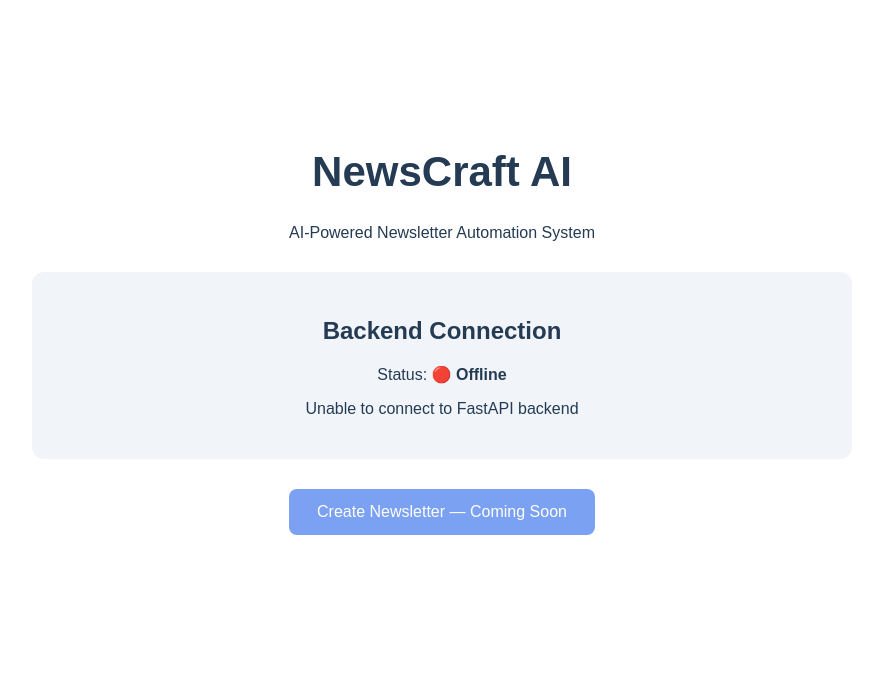
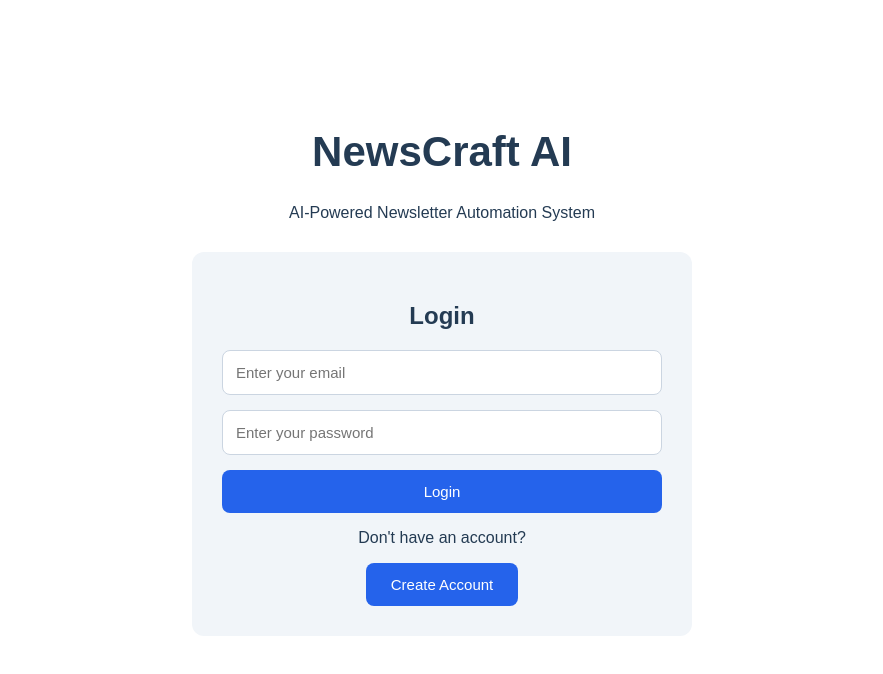
Before and after one commit to agarwalbhargavi/NewsCraft_AI, a React app in the folder frontend/: page / in a window 1280 px wide. Shown: the top 674 px of the page, without its empty margins (198-1081 px from the left). Built offline with nearby package versions, Linux system fonts and the light colour scheme; no server answers; the HTML template or start-up script is replaced by a standard one.

Commit message:
created login page

```diff
--- a/frontend/package.json
+++ b/frontend/package.json
@@ -10,6 +10,7 @@
     "preview": "vite preview"
   },
   "dependencies": {
+    "@supabase/supabase-js": "^2.119.0",
     "react": "^19.3.1",
     "react-dom": "^19.3.1"
   },
--- a/frontend/src/App.css
+++ b/frontend/src/App.css
@@ -1,6 +1,6 @@
 .container {
   max-width: 900px;
-  margin: 80px auto;
+  margin: 60px auto;
   padding: 40px;
   text-align: center;
   font-family: Arial, sans-serif;
@@ -13,18 +13,37 @@ h1 {
 
 .status-card {
   background: #f1f5f9;
-  padding: 25px;
-  margin: 30px 0;
+  padding: 30px;
+  margin: 30px auto;
   border-radius: 12px;
+  max-width: 500px;
+}
+
+form {
+  display: flex;
+  flex-direction: column;
+  gap: 15px;
+}
+
+input {
+  padding: 13px;
+  border: 1px solid #cbd5e1;
+  border-radius: 8px;
+  font-size: 15px;
 }
 
 button {
-  padding: 14px 28px;
+  padding: 13px 25px;
   background: #2563eb;
   color: white;
   border: none;
   border-radius: 8px;
-  font-size: 16px;
+  font-size: 15px;
+  cursor: pointer;
+}
+
+button:hover:not(:disabled) {
+  background: #1d4ed8;
 }
 
 button:disabled {
--- a/frontend/src/App.jsx
+++ b/frontend/src/App.jsx
@@ -1,51 +1,177 @@
 import { useEffect, useState } from "react";
+import { supabase } from "./supabase";
 import "./App.css";
 
 function App() {
-  const [status, setStatus] = useState("Checking...");
+  const [session, setSession] = useState(null);
+  const [loading, setLoading] = useState(true);
+
+  const [isSignup, setIsSignup] = useState(false);
+
+  const [email, setEmail] = useState("");
+  const [password, setPassword] = useState("");
+
   const [message, setMessage] = useState("");
+  const [submitting, setSubmitting] = useState(false);
 
   useEffect(() => {
-    async function connectBackend() {
-      try {
-        const response = await fetch(
-          "http://127.0.0.1:8000/api/health"
-        );
+    supabase.auth.getSession().then(({ data, error }) => {
+      if (error) {
+        setMessage(error.message);
+      }
 
-        if (!response.ok) {
-          throw new Error("Backend connection failed");
+      setSession(data.session);
+      setLoading(false);
+    });
+
+    const {
+      data: { subscription },
+    } = supabase.auth.onAuthStateChange((_event, newSession) => {
+      setSession(newSession);
+      if (event === "SIGNED_IN") {
+
+    setMessage("");
+
+  }
+    });
+
+    return () => subscription.unsubscribe();
+  }, []);
+
+  async function handleAuth(event) {
+    event.preventDefault();
+
+    setMessage("");
+    setSubmitting(true);
+
+    try {
+      if (isSignup) {
+        const { data, error } = await supabase.auth.signUp({
+          email,
+          password,
+          options: {
+            emailRedirectTo: window.location.origin,
+          },
+        });
+
+        if (error) throw error;
+
+        if (data.session) {
+          setMessage("Account created successfully!");
+        } else {
+          setMessage(
+            "Check your email and click the verification link."
+          );
         }
+      } else {
+        const { error } = await supabase.auth.signInWithPassword({
+          email,
+          password,
+        });
 
-        const data = await response.json();
+        if (error) throw error;
+        setMessage("");
+      }
+    } catch (error) {
+      setMessage(error.message);
+    } finally {
+      setSubmitting(false);
+    }
+  }
 
-        setStatus("🟢 Online");
-        setMessage(data.message);
-      } catch (error) {
-        setStatus("🔴 Offline");
-        setMessage("Unable to connect to FastAPI backend");
-      }
+  async function handleLogout() {
+    const { error } = await supabase.auth.signOut();
+
+    if (error) {
+      setMessage(error.message);
     }
+  }
 
-    connectBackend();
-  }, []);
+  if (loading) {
+    return <div className="container">Loading NewsCraft AI...</div>;
+  }
+
+  if (session) {
+    return (
+      <div className="container">
+        <h1>NewsCraft AI</h1>
+        <p>AI-Powered Newsletter Automation System</p>
+
+        <div className="status-card">
+          <h2>Welcome to your Dashboard!</h2>
+
+          <p>
+            Logged in as: <strong>{session.user.email}</strong>
+          </p>
+
+          <p>Your account is authenticated successfully.</p>
+        </div>
+
+        <button disabled>Create Newsletter — Coming Soon</button>
+
+        <br />
+        <br />
+
+        <button onClick={handleLogout}>Logout</button>
+
+        {message && <p>{message}</p>}
+      </div>
+    );
+  }
 
   return (
     <div className="container">
       <h1>NewsCraft AI</h1>
-
       <p>AI-Powered Newsletter Automation System</p>
 
       <div className="status-card">
-        <h2>Backend Connection</h2>
+        <h2>{isSignup ? "Create Account" : "Login"}</h2>
+
+        <form onSubmit={handleAuth}>
+          <input
+            type="email"
+            placeholder="Enter your email"
+            value={email}
+            onChange={(event) => setEmail(event.target.value)}
+            required
+          />
+
+          <input
+            type="password"
+            placeholder="Enter your password"
+            value={password}
+            onChange={(event) => setPassword(event.target.value)}
+            minLength={6}
+            required
+          />
+
+          <button type="submit" disabled={submitting}>
+            {submitting
+              ? "Please wait..."
+              : isSignup
+              ? "Sign Up"
+              : "Login"}
+          </button>
+        </form>
+
+        <p>{message}</p>
 
         <p>
-          Status: <strong>{status}</strong>
+          {isSignup
+            ? "Already have an account?"
+            : "Don't have an account?"}
         </p>
 
-        <p>{message}</p>
+        <button
+          type="button"
+          onClick={() => {
+            setIsSignup(!isSignup);
+            setMessage("");
+          }}
+        >
+          {isSignup ? "Go to Login" : "Create Account"}
+        </button>
       </div>
-
-      <button disabled>Create Newsletter — Coming Soon</button>
     </div>
   );
 }
--- /dev/null
+++ b/frontend/src/supabase.js
@@ -0,0 +1,12 @@
+import { createClient } from "@supabase/supabase-js";
+
+const supabaseUrl = import.meta.env.VITE_SUPABASE_URL;
+
+const supabaseKey =
+  import.meta.env.VITE_SUPABASE_PUBLISHABLE_KEY;
+
+if (!supabaseUrl || !supabaseKey) {
+  throw new Error("Missing Supabase environment variables");
+}
+
+export const supabase = createClient(supabaseUrl, supabaseKey);
```
Also changed, not shown: 1 other file (tests, documents, lock files or other folders).
